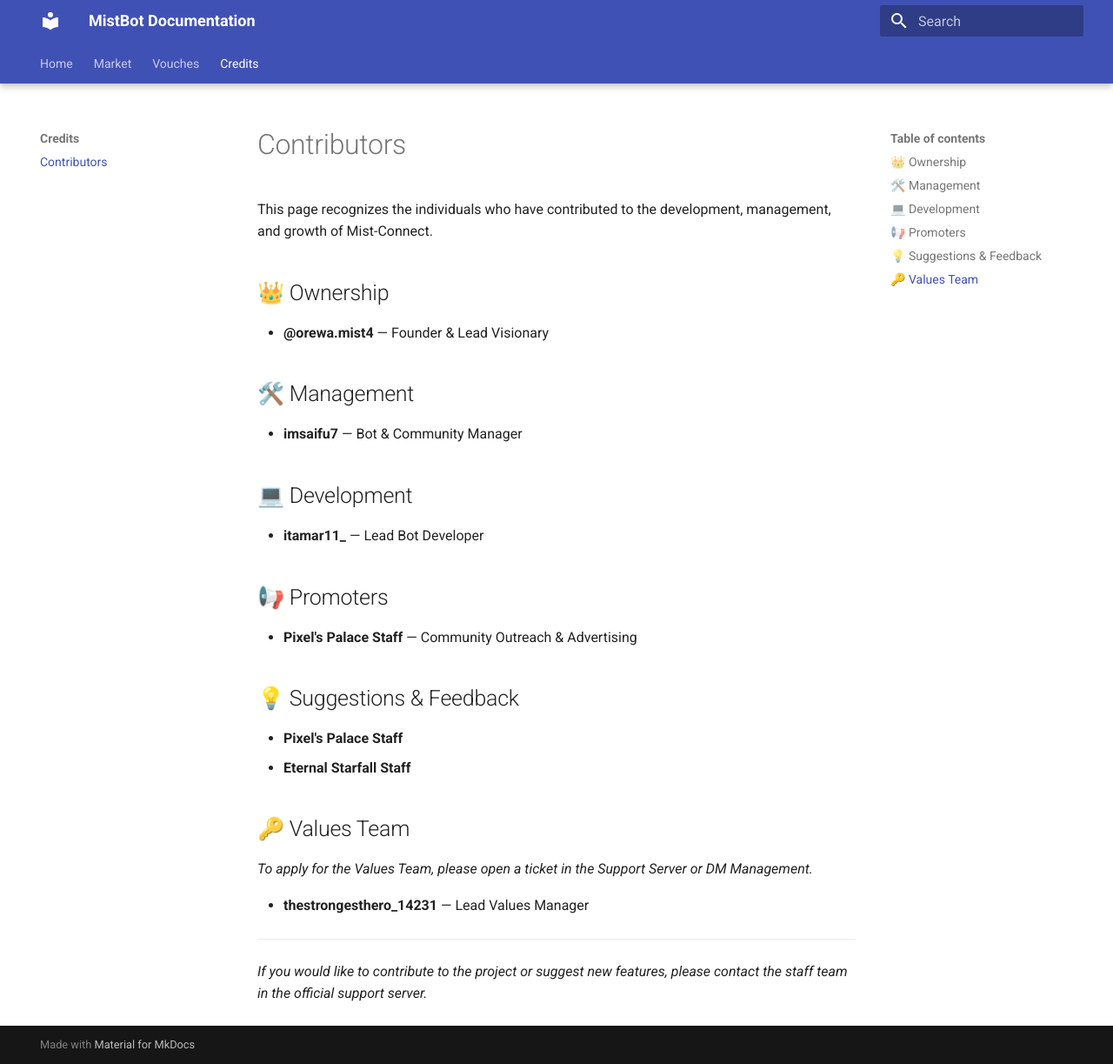
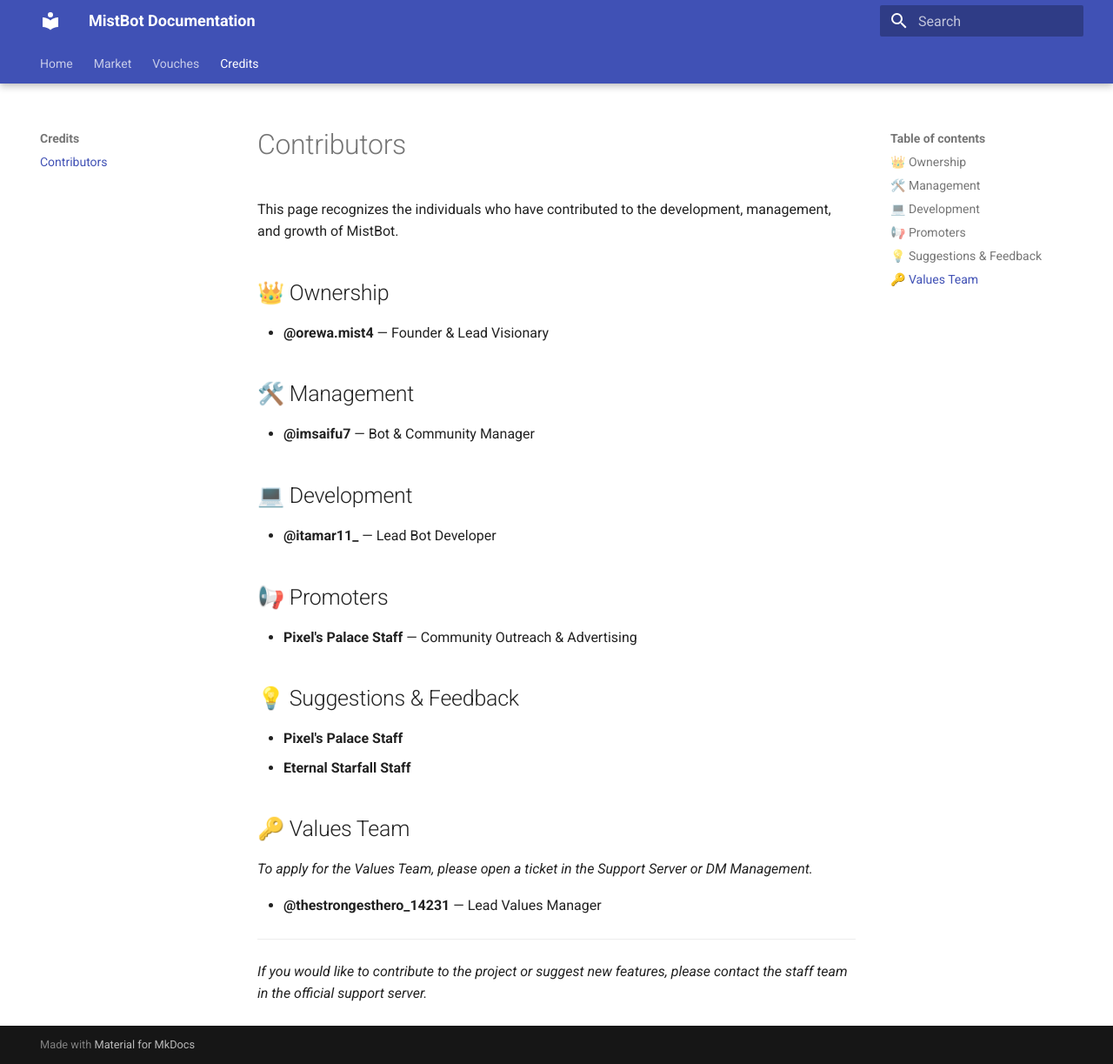
Before and after one commit to itamar11-idk/mistbotdocs, an MkDocs documentation site: the page built from docs/contributors.md, in a window 1280 px wide and 1223 px high. Shown: the whole window at 87% size. Built offline with MkDocs 1.6.1 and Material for MkDocs 9.7.7, drawn with Linux system fonts in a browser that asks for light colours.

Commit message:
Update contributors.md

```diff
--- a/docs/contributors.md
+++ b/docs/contributors.md
@@ -1,14 +1,14 @@
 # Contributors
-This page recognizes the individuals who have contributed to the development, management, and growth of Mist-Connect.
+This page recognizes the individuals who have contributed to the development, management, and growth of MistBot.
 
 ## 👑 Ownership
 * **@orewa.mist4** — Founder & Lead Visionary
 
 ## 🛠️ Management
-* **imsaifu7** — Bot & Community Manager
+* **@imsaifu7** — Bot & Community Manager
 
 ## 💻 Development
-* **itamar11_** — Lead Bot Developer
+* **@itamar11_** — Lead Bot Developer
 
 ## 📢 Promoters
 * **Pixel's Palace Staff** — Community Outreach & Advertising
@@ -20,7 +20,7 @@
 ## 🔑 Values Team
 *To apply for the Values Team, please open a ticket in the Support Server or DM Management.*
 
-* **thestrongesthero_14231** — Lead Values Manager
+* **@thestrongesthero_14231** — Lead Values Manager
 
 ---
 *If you would like to contribute to the project or suggest new features, please contact the staff team in the official support server.*
```
